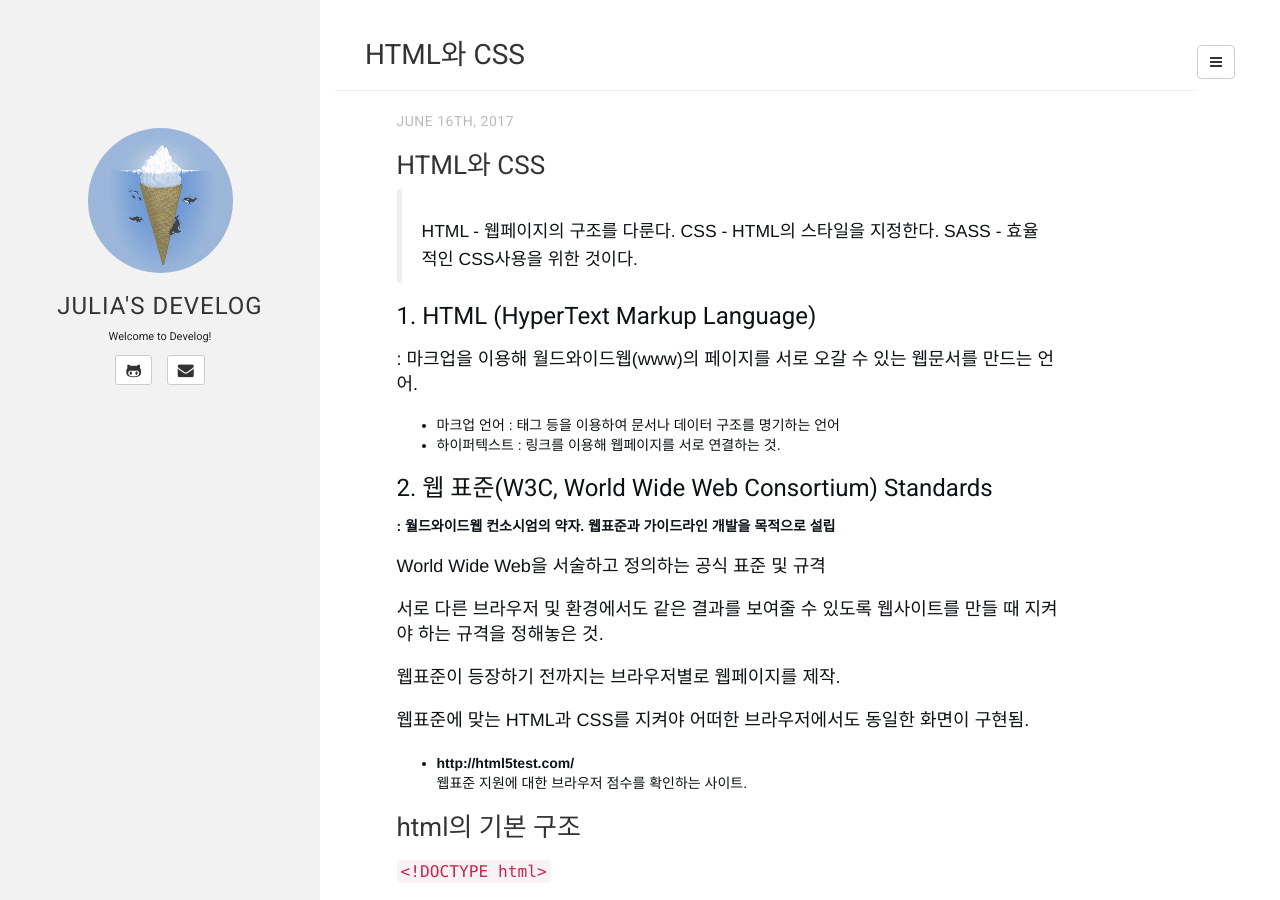
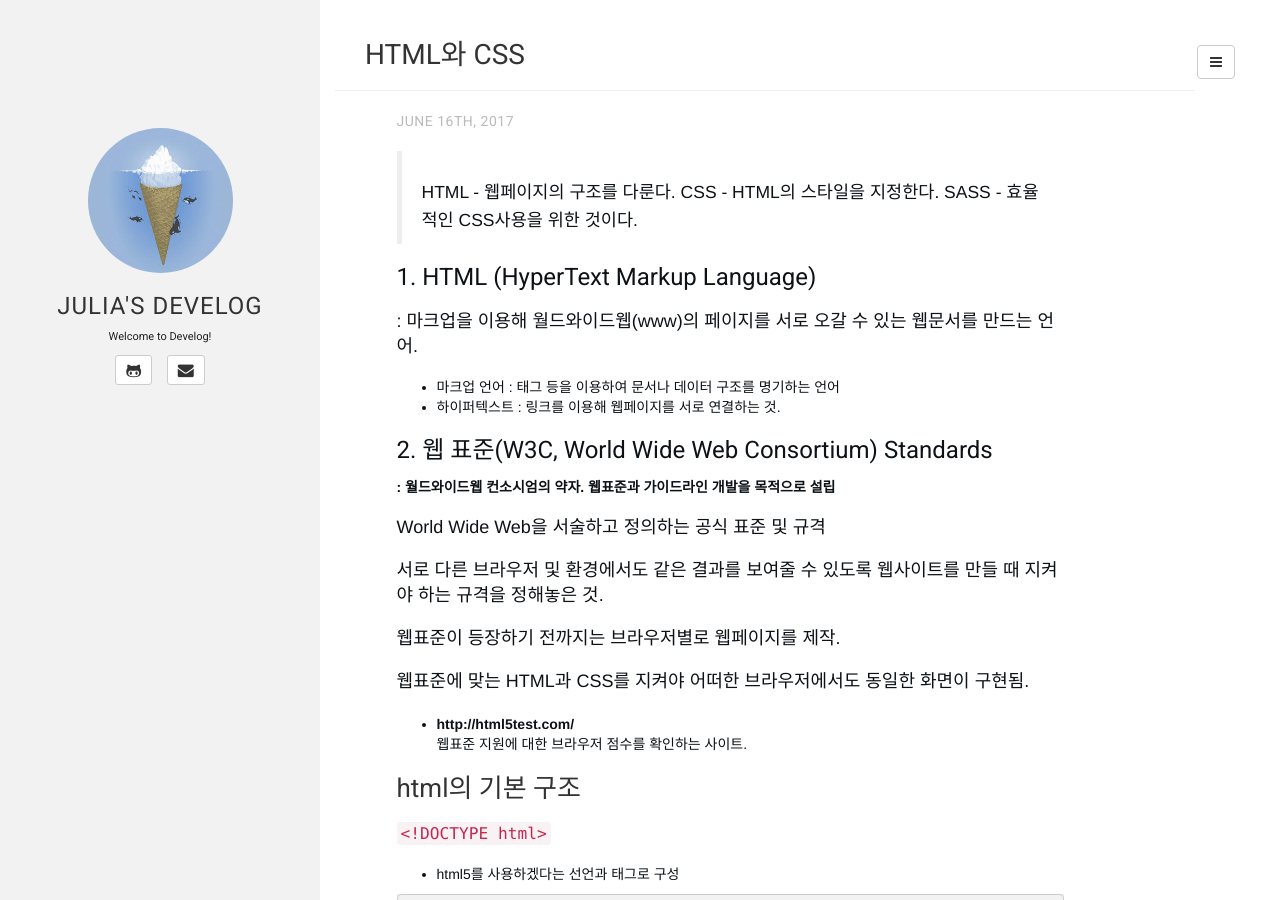
Before and after one commit to juliahwang/juliahwang.github.io, a Jekyll site: the page built from _posts/2017-06-16-html-css.md, in a window 1280 px wide and 900 px high. Built offline with Jekyll 4.4.1, drawn with Linux system fonts in a browser that asks for light colours; some web fonts are replaced.

Commit message:
refactor post

```diff
--- a/_posts/2017-06-16-html-css.md
+++ b/_posts/2017-06-16-html-css.md
@@ -5,8 +5,6 @@ categories: [HTML]
 tags: [HTML, html tags]
 description:
 ---
-
-## HTML와 CSS
 
 > HTML - 웹페이지의 구조를 다룬다.
 > CSS - HTML의 스타일을 지정한다.
```
